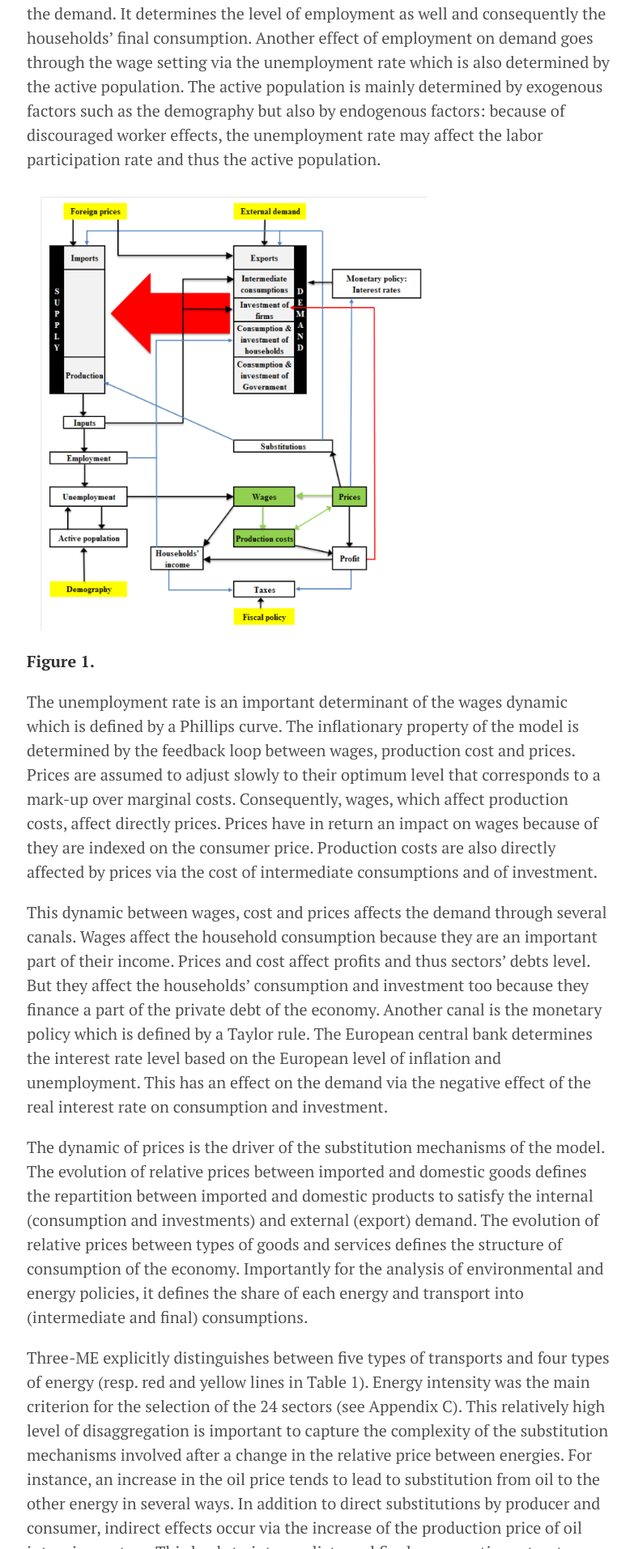
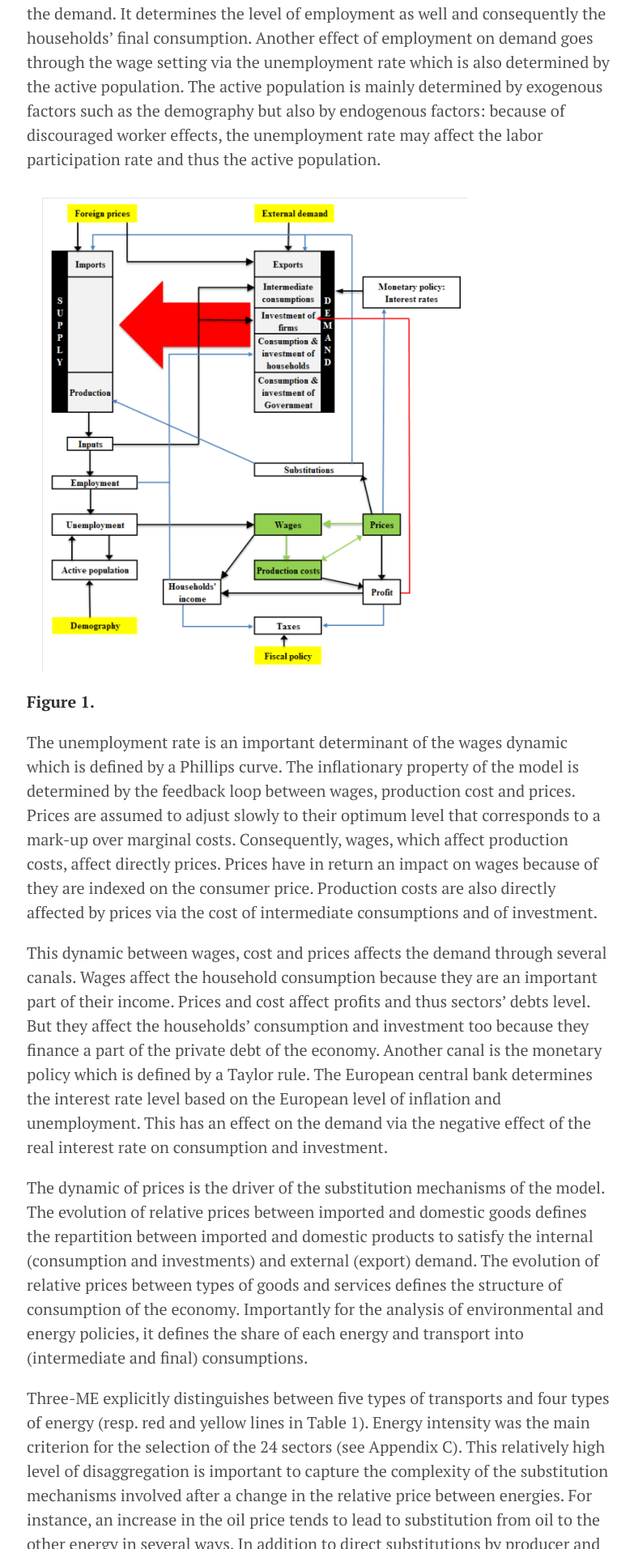
Before and after one commit to Lidewey/Lidewey.github.io, a Jekyll site: the page built from Themodel.md, in a window 1280 px wide. Shown: the part 448-2361 px from the top of the page at 81% size, without its empty margins (247-1030 px from the left). Built offline with Jekyll 4.4.1, drawn with Linux system fonts in a browser that asks for light colours; Markdown is read by kramdown in place of the engine named in the settings.

Commit message:
Resize image

```diff
--- a/Themodel.md
+++ b/Themodel.md
@@ -19,7 +19,7 @@ is mainly determined by exogenous factors such as the demography but also by end
 factors: because of discouraged worker effects, the unemployment rate may affect the labor
 participation rate and thus the active population.</p>
 
-<img src="/threeme.jpg" alt="Three-ME" width="500" height="550">
+<img src="/threeme.jpg" alt="Three-ME" width="550" height="600">
 **Figure 1.**
 
 <p>The unemployment rate is an important determinant of the wages dynamic which is
```
